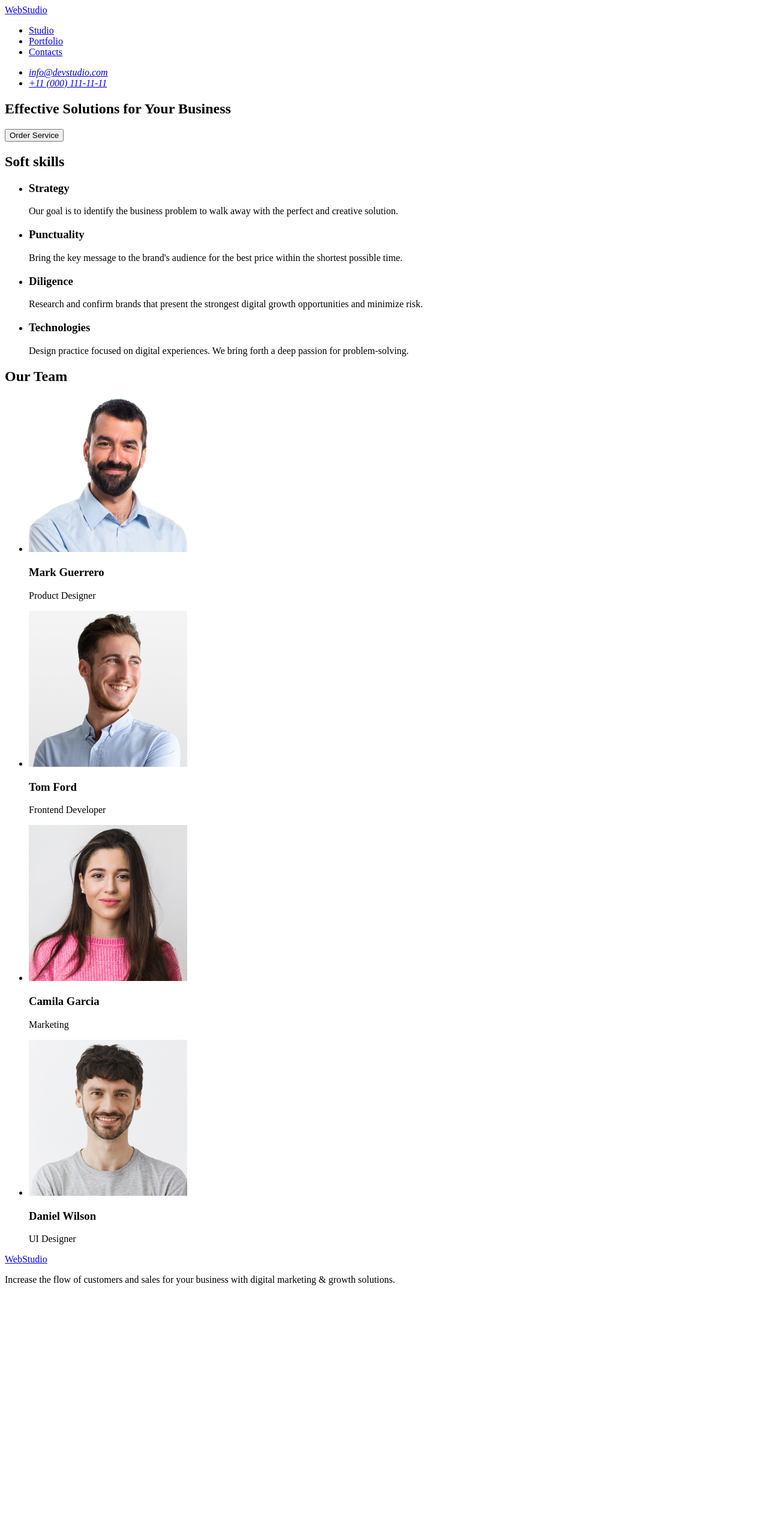
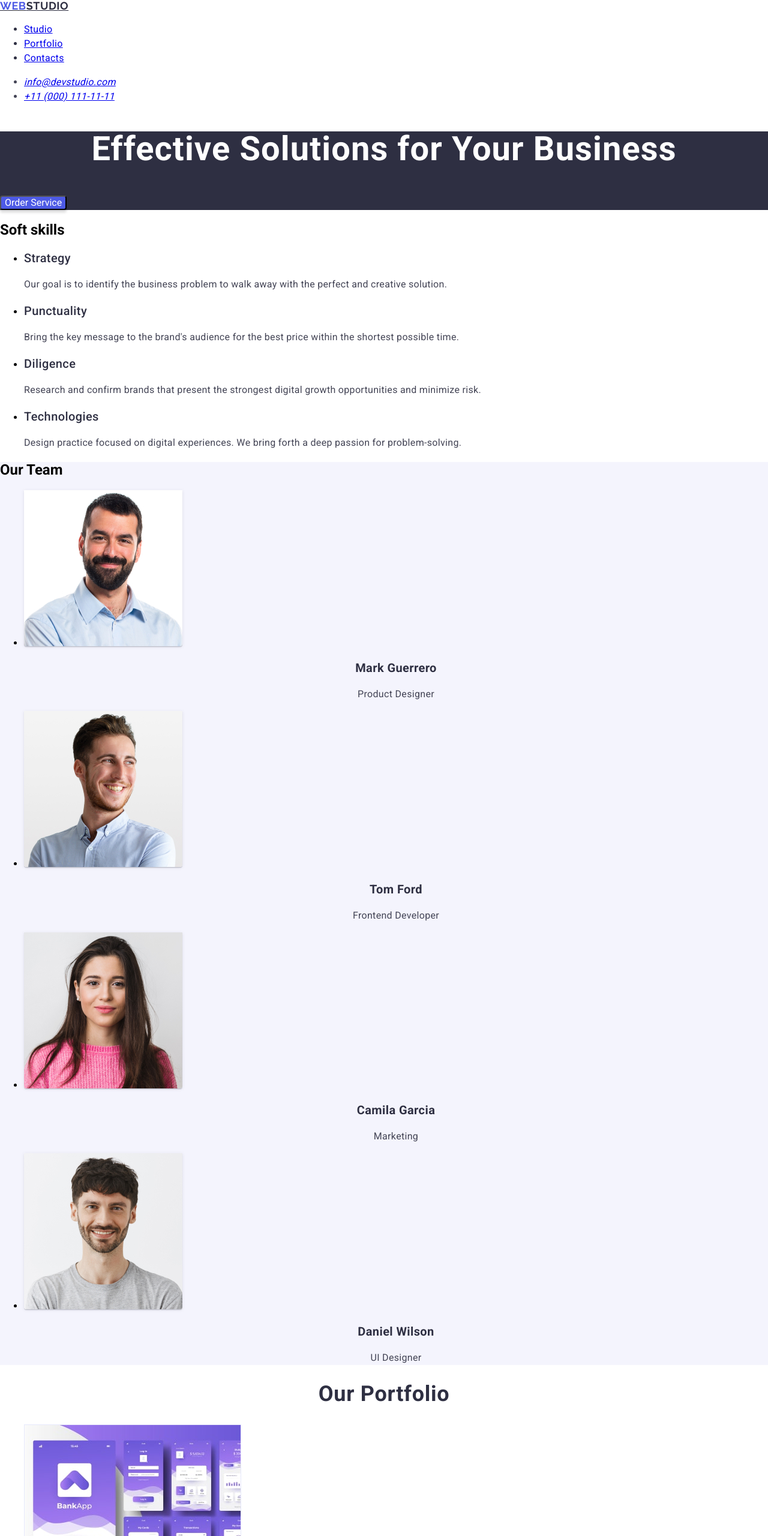
Before and after one commit to TanyaVasilenko1/goit-homework-02, a plain HTML site: page index.html in a window 1280 px wide. Shown: the top 2560 px of the page at 60% size. Before the commit the page ends 2158 px from the top, so only its background shows below. Drawn offline with nearby package versions, Linux system fonts and the light colour scheme.

Commit message:
goit-homewort-02first

```diff
--- /dev/null
+++ b/css/styles.css
@@ -0,0 +1,163 @@
+body {
+    font-family: 'Roboto',
+        sans-serif;
+    background-color: white;
+    border-bottom: #E7E9FC;
+}
+
+.header-logo {
+    color: #2E2F42;
+    font-family: Raleway;
+    font-size: 18px;
+    line-height: 1.16;
+    letter-spacing: 0.54px;
+    text-transform: uppercase;
+}
+
+.span-logo {
+    color: #4D5AE5;
+    font-size: 18px;
+    line-height: 1.16;
+    letter-spacing: 0.54px;
+    text-transform: uppercase;
+}
+
+.header-menu-item {
+    color: #2E2F42;
+    font-size: 16px;
+    line-height: 1.5;
+    letter-spacing: 0.32px;
+}
+
+.address-link {
+    color: #434455;
+    font-size: 16px;
+    line-height: 1.5;
+    letter-spacing: 0.32px;
+}
+
+.section {
+    background: #2E2F42;
+}
+
+.section-heder {
+    color: #FFF;
+    text-align: center;
+    font-size: 56px;
+    line-height: 1.07;
+    letter-spacing: 1.12px;
+}
+
+.button {
+    border-radius: 4px;
+    background: #4D5AE5;
+    color: #FFF;
+    box-shadow: 0px 4px 4px 0px rgba(0, 0, 0, 0.15);
+    cursor: pointer;
+}
+
+.section-title {
+    color: #2E2F42;
+
+    font-size: 20px;
+    font-weight: 500;
+    line-height: 1.2;
+    letter-spacing: 0.4px;
+}
+
+.section-text {
+    color: #434455;
+
+    font-size: 16px;
+    line-height: 1.5;
+    letter-spacing: 0.32px;
+}
+
+.section-team {
+    background: #F4F4FD;
+}
+
+.ection-header-team {
+    color: #2E2F42;
+    text-align: center;
+    font-size: 36px;
+    line-height: 1.11;
+    letter-spacing: 0.72px;
+    text-transform: capitalize;
+}
+
+.imagine {
+    border-radius: 0px 0px 4px 4px;
+    background: #FFF;
+    box-shadow: 0px 2px 1px 0px rgba(46, 47, 66, 0.08), 0px 1px 1px 0px rgba(46, 47, 66, 0.16), 0px 1px 6px 0px rgba(46, 47, 66, 0.08);
+}
+
+.section-title-team {
+    color: #2E2F42;
+    text-align: center;
+    font-size: 20px;
+    line-height: 1.2;
+    letter-spacing: 0.4px;
+}
+
+.section-text-team {
+    color: #434455;
+    text-align: center;
+    font-size: 16px;
+    line-height: 1.5;
+    letter-spacing: 0.32px;
+}
+
+.section-heder-portfolio {
+    color: #2E2F42;
+    text-align: center;
+    font-size: 36px;
+    line-height: 1.11;
+    letter-spacing: 0.72px;
+    text-transform: capitalize;
+}
+
+.imagine-portfolio {
+    border: 1px solid var(--CORNFLOWER, #E7E9FC);
+    background: var(--WHITE, #FFF);
+}
+
+.section-title-portfolio {
+    color: #2E2F42;
+    font-size: 20px;
+    line-height: 1.2;
+    letter-spacing: 0.4px;
+}
+
+.section-text-portfolio {
+    color: #434455;
+
+    font-size: 16px;
+    line-height: 1.5;
+    letter-spacing: 0.32px;
+}
+
+.footer {
+    background: #2E2F42;
+}
+
+.footer-link {
+    color: #F4F4FD;
+    font-family: Raleway;
+    font-size: 18px;
+    line-height: 1.16;
+    letter-spacing: 0.54px;
+    text-transform: uppercase;
+}
+
+.footer-span {
+    color: #4D5AE5;
+}
+
+.footer-text {
+    color: #F4F4FD;
+
+    font-size: 16px;
+    line-height: 1.5;
+    letter-spacing: 0.32px;
+}
--- a/index.html
+++ b/index.html
@@ -4,61 +4,82 @@
     <meta charset="UTF-8" />
     <meta name="viewport" content="width=, initial-scale=1.0" />
     <title>Document</title>
+    <link rel="preconnect" href="https://fonts.googleapis.com" />
+    <link rel="preconnect" href="https://fonts.gstatic.com" crossorigin />
+    <link
+      href="https://fonts.googleapis.com/css2?family=Raleway:wght@700&family=Roboto:wght@400;500;700&display=swap"
+      rel="stylesheet"
+    />
+    <link
+      rel="stylesheet"
+      href="https://cdnjs.cloudflare.com/ajax/libs/modern-normalize/2.0.0/modern-normalize.min.css"
+      integrity="sha512-4xo8blKMVCiXpTaLzQSLSw3KFOVPWhm/TRtuPVc4WG6kUgjH6J03IBuG7JZPkcWMxJ5huwaBpOpnwYElP/m6wg=="
+      crossorigin="anonymous"
+      referrerpolicy="no-referrer"
+    />
+    <link rel="stylesheet" href="./css/styles.css" />
   </head>
   <body>
     <!-- шапка профілю -->
-    <header>
-      <nav>
-        <a href="./index.html">WebStudio</a>
-        <ul>
-          <li><a href="./index.html">Studio</a></li>
-          <li><a href="./index.html">Portfolio</a></li>
-          <li><a href="./index.html">Contacts</a></li>
+    <header class="header">
+      <nav class="header-navigation">
+        <a class="header-logo" href="./index.html"
+          ><span class="span-logo">Web</span>Studio</a
+        >
+
+        <ul class="header-menu">
+          <li class="header-menu-item"><a href="./index.html">Studio</a></li>
+          <li class="header-menu-item"><a href="./index.html">Portfolio</a></li>
+          <li class="header-menu-item"><a href="./index.html">Contacts</a></li>
         </ul>
       </nav>
       <!-- контакти -->
-      <address>
-        <ul>
-          <li><a href="mailto:info@devstudio.com">info@devstudio.com</a></li>
-          <li><a href="tel:+110001111111">+11 (000) 111-11-11</a></li>
+      <address class="address">
+        <ul class="address-item">
+          <li class="address-link">
+            <a href="mailto:info@devstudio.com">info@devstudio.com</a>
+          </li>
+          <li class="address-link">
+            <a href="tel:+110001111111">+11 (000) 111-11-11</a>
+          </li>
         </ul>
       </address>
     </header>
     <!-- головна сторінка -->
     <main>
       <!-- перша секція -->
-      <section>
-        <h1>Effective Solutions for Your Business</h1>
-        <button type="button">Order Service</button>
+      <section class="section">
+        <h1 class="section-heder">Effective Solutions for Your Business</h1>
+        <button class="button" type="button">Order Service</button>
       </section>
       <!-- друга секція -->
-      <section>
-        <h2>Soft skills</h2>
-        <ul>
-          <li>
-            <h3>Strategy</h3>
-            <p>
+      <section class="section-soft">
+        <h2 class="section-header-soft">Soft skills</h2>
+        <ul class="header-menu-soft">
+          <li class="section-choise">
+            <h3 class="section-title">Strategy</h3>
+            <p class="section-text">
               Our goal is to identify the business problem to walk away with the
               perfect and creative solution.
             </p>
           </li>
-          <li>
-            <h3>Punctuality</h3>
-            <p>
+          <li class="section-choise">
+            <h3 class="section-title">Punctuality</h3>
+            <p class="section-text">
               Bring the key message to the brand's audience for the best price
               within the shortest possible time.
             </p>
           </li>
-          <li>
-            <h3>Diligence</h3>
-            <p>
+          <li class="section-choise">
+            <h3 class="section-title">Diligence</h3>
+            <p class="section-text">
               Research and confirm brands that present the strongest digital
               growth opportunities and minimize risk.
             </p>
           </li>
-          <li>
-            <h3>Technologies</h3>
-            <p>
+          <li class="section-choise">
+            <h3 class="section-title">Technologies</h3>
+            <p class="section-text">
               Design practice focused on digital experiences. We bring forth a
               deep passion for problem-solving.
             </p>
@@ -66,43 +87,99 @@
         </ul>
       </section>
       <!-- третя секція -->
-      <section>
-        <h2>Our Team</h2>
+      <section class="section-team">
+        <h2 class="section-header-team">Our Team</h2>
         <ul>
-          <li>
-            <img src="./images/img/img.jpg" alt="man-with-laptop" width="264" />
-            <h3>Mark Guerrero</h3>
-            <p>Product Designer</p>
+          <li class="section-list">
+            <img
+              class="imagine"
+              src="./images/img/img.jpg"
+              alt="man-with-laptop"
+              width="264"
+            />
+            <h3 class="section-title-team">Mark Guerrero</h3>
+            <p class="section-text-team">Product Designer</p>
           </li>
-          <li>
-            <img src="./images/img/img2.jpg" alt="man-with-smile" width="264" />
-            <h3>Tom Ford</h3>
-            <p>Frontend Developer</p>
+          <li class="section-list">
+            <img
+              class="imagine"
+              src="./images/img/img2.jpg"
+              alt="man-with-smile"
+              width="264"
+            />
+            <h3 class="section-title-team">Tom Ford</h3>
+            <p class="section-text-team">Frontend Developer</p>
           </li>
-          <li>
+          <li class="section-list">
             <img
+              class="imagine"
               src="./images/img/img3.jpg"
               alt="woman-with-broun-hair"
               width="264"
             />
-            <h3>Camila Garcia</h3>
-            <p>Marketing</p>
+            <h3 class="section-title-team">Camila Garcia</h3>
+            <p class="section-text-team">Marketing</p>
           </li>
-          <li>
+          <li class="section-list">
             <img
+              class="imagine"
               src="./images/img/img4.jpg"
               alt="young-man-with-smile"
               width="264"
             />
-            <h3>Daniel Wilson</h3>
-            <p>UI Designer</p>
+            <h3 class="section-title-team">Daniel Wilson</h3>
+            <p class="section-text-team">UI Designer</p>
+          </li>
+        </ul>
+      </section>
+      <section class="section-portfolio">
+        <h2 class="section-heder-portfolio">Our Portfolio</h2>
+        <ul>
+          <li>
+            <img class="imagine-portfolio" src="./images/img/imgp1-min.jpg"
+            alt="purple-background" width: 360px; height: 300px;/>
+
+            <h3 class="section-title-portfolio">Banking App</h3>
+            <p class="section-text-portfolio">App</p>
+          </li>
+          <li>
+            <img class="imagine-portfolio" src="./images/img/imgp2-min.jpg"
+            alt="phone-scan" width: 360px; height: 300px;/>
+            <h3 class="section-title-portfolio">Cashless Payment</h3>
+            <p class="section-text-portfolio">Marketing</p>
+          </li>
+          <li>
+            <img class="imagine-portfolio" src="./images/img/imgp3-min.jpg"
+            alt="new-laptope" width: 360px; height: 300px;/>
+            <h3 class="section-title-portfolio">Meditation App</h3>
+            <p class="section-text-portfolio">App</p>
+          </li>
+          <li>
+            <img class="imagine-portfolio" src="./images/img/imgp4-min.jpg"
+            alt="drive-with-phone" width: 360px; height: 300px;/>
+            <h3 class="section-title-portfolio">Taxi Service</h3>
+            <p class="section-text-portfolio">Marketing</p>
+          </li>
+          <li>
+            <img class="imagine-portfolio" src="./images/img/imgp5-min.jpg"
+            alt="new-phone" width: 360px; height: 300px;/>
+            <h3 class="section-title-portfolio">Screen Illustrations</h3>
+            <p class="section-text-portfolio">Design</p>
+          </li>
+          <li>
+            <img class="imagine-portfolio" src="./images/img/imgp6-min.jpg"
+            alt="girl-make-selfie" width: 360px; height: 300px;/>
+            <h3 class="section-title-portfolio">Online Courses</h3>
+            <p class="section-text-portfolio">Marketing</p>
           </li>
         </ul>
       </section>
     </main>
-    <footer>
-      <a href="./index.html">WebStudio</a>
-      <p>
+    <footer class="footer">
+      <a class="footer-link" href="./index.html">
+        <span class="footer-span">Web</span>Studio</a
+      >
+      <p class="footer-text">
         Increase the flow of customers and sales for your business with digital
         marketing & growth solutions.
       </p>
```
Also changed, not shown: images/img/imgp1-min.jpg (added), images/img/imgp2-min.jpg (added), images/img/imgp3-min.jpg (added), images/img/imgp4-min.jpg (added), images/img/imgp5-min.jpg (added), images/img/imgp6-min.jpg (added).
